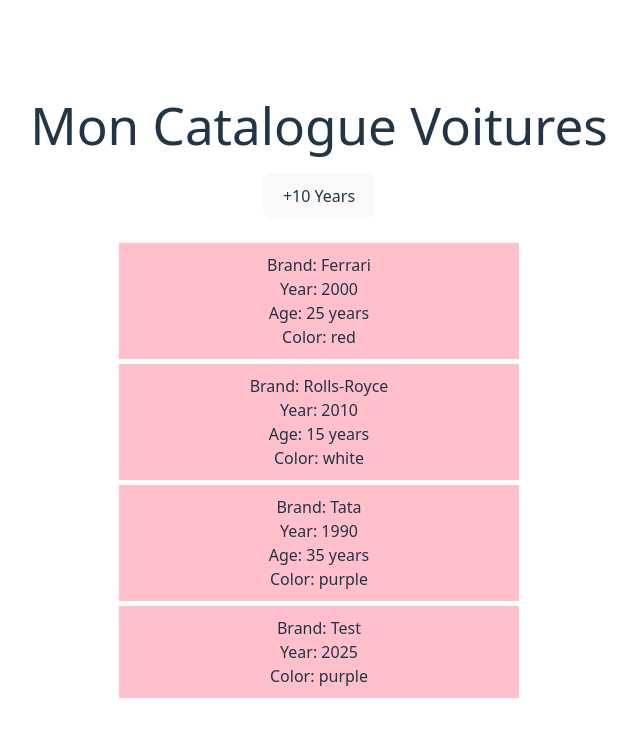
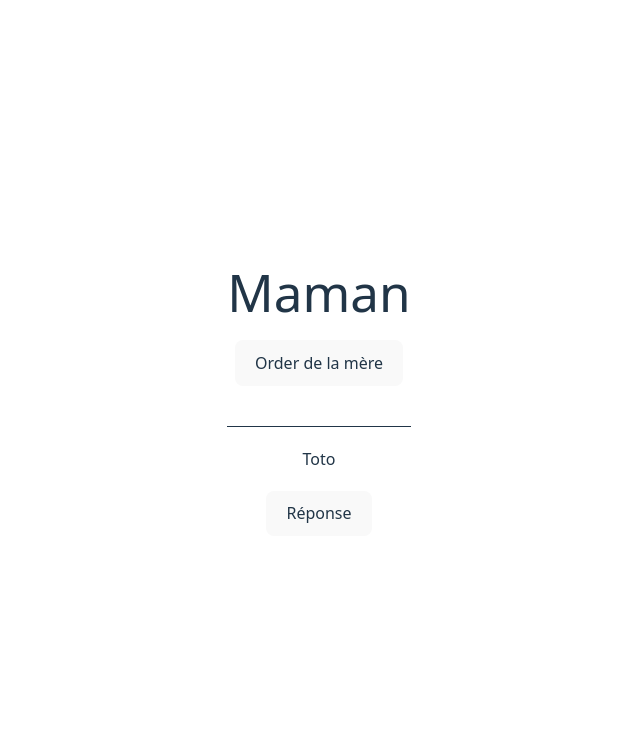
Before and after one commit to Arnauw/react-tuto, a React (Vite) app: page / in a window 1280 px wide. Shown: the top 736 px of the page, without its empty margins (321-961 px from the left). Built offline with nearby package versions, Linux system fonts and the light colour scheme.

Commit message:
exo 6 not finished

```diff
--- a/src/App.jsx
+++ b/src/App.jsx
@@ -1,6 +1,9 @@
-import { Component } from 'react';
+import {Component} from 'react';
 import MyCars from './components/MyCars.jsx';
 import './App.css';
+import {Welcome} from "./components/Welcome.jsx";
+import Mom from "./components/Mom.jsx";
+import Maman from "./components/Maman.jsx";
 
 class App extends Component {
 
@@ -11,7 +14,11 @@ class App extends Component {
     render() {
         return (
             <div className='App'>
-        <MyCars title={this.state.titre} />
+
+                {/*<Mom></Mom>*/}
+                <Maman></Maman>
+                {/*  <Welcome/>*/}
+                {/*<MyCars title={this.state.titre} />*/}
             </div>
         )
     }
--- a/src/components/Cars.jsx
+++ b/src/components/Cars.jsx
@@ -12,7 +12,6 @@ const Car = ({color, children, year, age}) => {
             </div>
         )
     }
-    // return null // ce return est Facultatif
 }
 
 export default Car
--- /dev/null
+++ b/src/components/Child.jsx
@@ -0,0 +1,20 @@
+export const Child = (props) => {
+    {
+        console.log("props", props)
+    }
+    {
+        console.log("state", props.theState)
+    }
+
+    const btnChildAnswer = props.theState.momMessage ? (<button onClick={props.answerChild} className="my-5">Answer</button>) : null
+
+    return (
+        <>
+            <h2>{props.name}</h2>
+
+            <div>{btnChildAnswer}</div>
+
+            <p>{props.theState.childMessage}</p>
+        </>
+    )
+}
--- /dev/null
+++ b/src/components/Maman.jsx
@@ -0,0 +1,37 @@
+import { Component } from 'react';
+import Toto from './Toto';
+
+class Maman extends Component {
+    state = {
+        messageMaman: null,
+        messageToto: null,
+        disabled: true
+    }
+
+    // Compléter le code de la méthode ordreMaman.
+    ordreMaman = msg => this.setState({ messageMaman: msg });
+    reponseToto = msg => this.setState({ messageToto: msg });
+
+    render() {
+        return (
+            <div>
+                <h1>Maman</h1>
+                <button className={"my-5"}
+                    onClick={() => this.ordreMaman("Va ranger ta chambre")}
+                >Order de la mère</button>
+
+                <p>{this.state.messageMaman}</p>
+
+                <hr className={"my-5"}/>
+
+                <Toto
+                    name="Toto"
+                    reponseTotoProps={this.reponseToto}
+                    leState={this.state}
+                />
+            </div>
+        )
+    }
+}
+
+export default Maman;
--- /dev/null
+++ b/src/components/Mom.jsx
@@ -0,0 +1,41 @@
+import {Component} from "react";
+import {Child} from "./Child.jsx";
+
+class Mom extends Component {
+
+    state = {
+        momMessage: null,
+        childMessage: null,
+    }
+
+    momOrder = () => {
+        this.setState({
+            momMessage: "Go clean your room right now!"
+        })
+    }
+
+    answerChild = () => {
+        this.setState({
+            childMessage: "Fuck you!"
+        })
+    }
+
+    render() {
+        return (
+            <>
+                <h1>Mom</h1>
+                <button onClick={this.momOrder} className="my-5">Mom's Order</button>
+                <p>{this.state.momMessage}</p>
+                <hr className="my-5" />
+
+                <Child
+                    name={"Michael"}
+                    theState={this.state}
+                    answerChild={this.answerChild}
+                ></Child>
+            </>
+        )
+    }
+}
+
+export default Mom;
--- /dev/null
+++ b/src/components/Toto.jsx
@@ -0,0 +1,14 @@
+const Toto = props => {
+  return (
+    <div>
+        <h2 className={"my-5"}>{props.name}</h2>
+        <button
+            // Compléter cette section
+        >Réponse</button>
+
+        <p>{props.leState.messageToto}</p>
+    </div>
+  )
+}
+
+export default Toto
--- /dev/null
+++ b/src/components/Welcome.jsx
@@ -0,0 +1,25 @@
+export const Welcome = () => {
+
+    const simpleFunction = () => {
+        alert('bonjour');
+    }
+
+    const functionWithArg = (text) => {
+        alert(text);
+    }
+
+    return (
+        <>
+            <button onClick={simpleFunction}>
+                Simple function
+            </button>
+            <button onClick={() => functionWithArg("bonsoir")}>
+                Function With Arg
+            </button>
+            <button onClick={() => alert('bonne nuit')}>
+                Direct Function
+            </button>
+
+        </>
+    )
+}
```
Also changed, not shown: 2 other files (tests, documents, lock files or other folders). Lines whose indentation alone changed are shown as unchanged.
